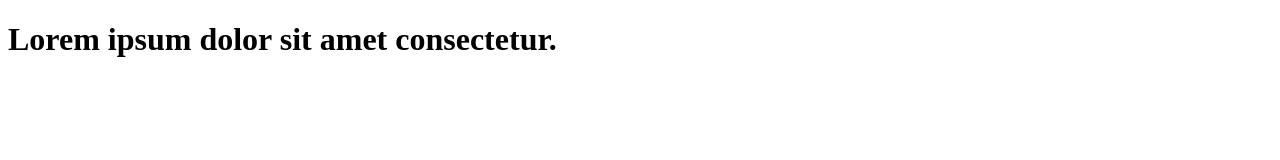
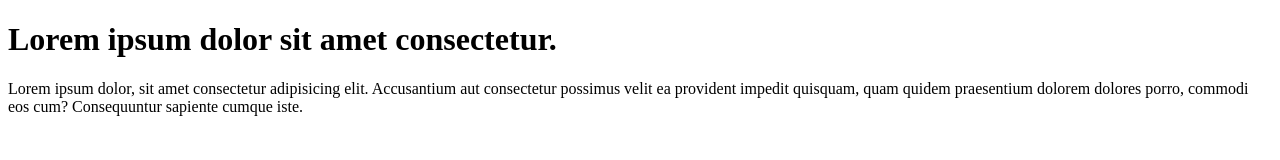
Before and after one commit to ranjithreddykv/learning-git, a plain HTML site: page index.html in a window 1280 px wide. Drawn offline with Linux system fonts and the light colour scheme.

Commit message:
add paragraph to code

```diff
--- a/index.html
+++ b/index.html
@@ -1,11 +1,17 @@
 <!DOCTYPE html>
 <html lang="en">
-<head>
-    <meta charset="UTF-8">
-    <meta name="viewport" content="width=device-width, initial-scale=1.0">
+  <head>
+    <meta charset="UTF-8" />
+    <meta name="viewport" content="width=device-width, initial-scale=1.0" />
     <title>Git Website</title>
-</head>
-<body>
+  </head>
+  <body>
     <h1>Lorem ipsum dolor sit amet consectetur.</h1>
-</body>
+    <p>
+      Lorem ipsum dolor, sit amet consectetur adipisicing elit. Accusantium aut
+      consectetur possimus velit ea provident impedit quisquam, quam quidem
+      praesentium dolorem dolores porro, commodi eos cum? Consequuntur sapiente
+      cumque iste.
+    </p>
+  </body>
 </html>
```
